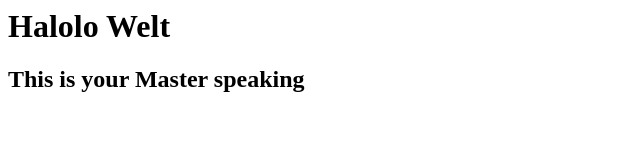
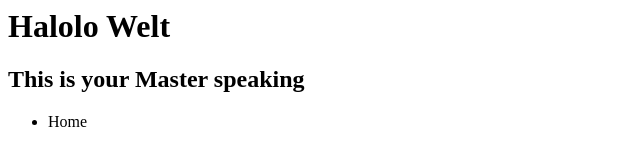
Before and after one commit to duene4/gjl, a plain HTML site: page index.html in a window 1280 px wide. Shown: the full height of the page, 0-640 px from the left. Drawn offline with Linux system fonts and the light colour scheme.

Commit message:
Update index.html

```diff
--- a/index.html
+++ b/index.html
@@ -1,2 +1,7 @@
 <h1>Halolo Welt</h1>
 <h2>This is your Master speaking</h2>
+<nav>
+  <ul>
+    <li>Home</li>
+  </ul>
+</nav>
```
